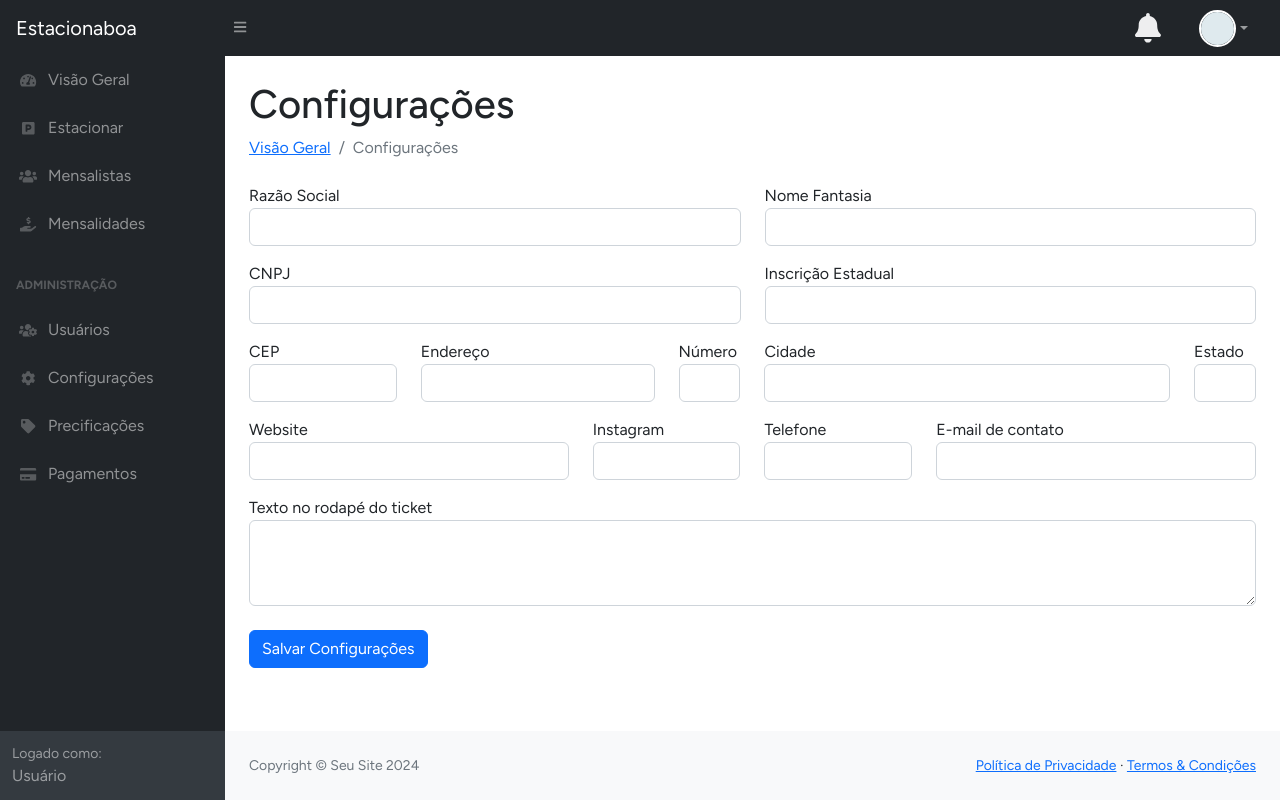
After one commit to jotahtsx/estacionaboa-codeigniter, a CodeIgniter 4 app: the page made by www/app/Views/admin/settings/edit.php in a window 1280 px wide. The commit adds this page. Run offline with PHP 8.4 and a stand-in for CodeIgniter, Linux system fonts and the light colour scheme; the template is opened without the code that fills it, so the values that code supplies are empty; some libraries are stand-ins or nearby versions.

Commit message:
Atualizando as configurações do sistema

```diff
--- a/www/app/Database/Migrations/2025-06-15-225140_CreateParkingSettingsTable.php
+++ b/www/app/Database/Migrations/2025-06-15-225140_CreateParkingSettingsTable.php
@@ -14,6 +14,11 @@ class CreateParkingSettingsTable extends Migration
                 'constraint'     => 11,
                 'unsigned'       => true,
                 'auto_increment' => true,
+            ],
+            'legal_name' => [
+                'type'           => 'VARCHAR',
+                'constraint'     => '255',
+                'null'           => false,
             ],
             'trade_name' => [
                 'type'           => 'VARCHAR',
--- a/www/app/Models/ParkingSettingModel.php
+++ b/www/app/Models/ParkingSettingModel.php
@@ -13,6 +13,7 @@ class ParkingSettingModel extends Model
     protected $useSoftDeletes   = false;
 
     protected $allowedFields    = [
+        'legal_name',
         'trade_name',
         'cnpj',
         'state_registration',
--- /dev/null
+++ b/www/app/Views/admin/settings/edit.php
@@ -0,0 +1,96 @@
+<?= $this->extend('layout/admin_template') ?>
+
+<?= $this->section('content') ?>
+
+<div class="container-fluid px-4">
+    <h1 class="mt-4">Configurações</h1>
+    <ol class="breadcrumb mb-4">
+        <li class="breadcrumb-item">
+            <a href="<?= url_to('dashboard') ?>">Visão Geral</a>
+        </li>
+        <li class="breadcrumb-item active">Configurações</li>
+    </ol>
+
+    <?php if (session()->getFlashdata('success')): ?>
+        <div class="alert alert-success"><?= session()->getFlashdata('success') ?></div>
+    <?php endif; ?>
+
+    <form action="<?= base_url('admin/configuracoes') ?>" method="post">
+        <input type="hidden" name="id" value="<?= esc($config['id']) ?>">
+
+        <div class="row mb-3">
+            <div class="col-md-6">
+                <label for="trade_name">Razão Social</label>
+                <input type="text" name="legal_name" id="legal_name" class="form-control" value="<?= esc($config['legal_name']) ?>">
+            </div>
+            <div class="col-md-6">
+                <label for="trade_name">Nome Fantasia</label>
+                <input type="text" name="trade_name" id="trade_name" class="form-control" value="<?= esc($config['trade_name']) ?>">
+            </div>
+        </div>
+
+        <div class="row mb-3">
+            <div class="col-md-6">
+                <label for="cnpj">CNPJ</label>
+                <input type="text" name="cnpj" id="cnpj" class="form-control" value="<?= esc($config['cnpj']) ?>" required>
+            </div>
+            <div class="col-md-6">
+                <label for="state_registration">Inscrição Estadual</label>
+                <input type="text" name="state_registration" id="state_registration" class="form-control" value="<?= esc($config['state_registration']) ?>" required>
+            </div>
+        </div>
+
+        <div class="row mb-3">
+            <div class="col-md-2">
+                <label for="zip_code">CEP</label>
+                <input type="text" name="zip_code" id="zip_code" class="form-control" value="<?= esc($config['zip_code']) ?>" required>
+            </div>
+            <div class="col-md-3">
+                <label for="address">Endereço</label>
+                <input type="text" name="address" id="address" class="form-control" value="<?= esc($config['address']) ?>" required>
+            </div>
+            <div class="col-md-1">
+                <label for="number">Número</label>
+                <input type="text" name="number" id="number" class="form-control" value="<?= esc($config['number']) ?>" required>
+            </div>
+            <div class="col-md-5">
+                <label for="city">Cidade</label>
+                <input type="text" name="city" id="city" class="form-control" value="<?= esc($config['city']) ?>" required>
+            </div>
+            <div class="col-md-1">
+                <label for="state">Estado</label>
+                <input type="text" name="state" id="state" class="form-control" value="<?= esc($config['state']) ?>" required maxlength="2">
+            </div>
+        </div>
+
+        <div class="row mb-3">
+            <div class="col-md-4">
+                <label for="site_url">Website</label>
+                <input type="text" name="site_url" id="site_url" class="form-control" value="<?= esc($config['site_url']) ?>">
+            </div>
+            <div class="col-md-2">
+                <label for="instagram">Instagram</label>
+                <input type="text" name="instagram" id="instagram" class="form-control" value="<?= esc($config['instagram']) ?>">
+            </div>
+            <div class="col-md-2">
+                <label for="phone_number">Telefone</label>
+                <input type="text" name="phone_number" id="phone_number" class="form-control" value="<?= esc($config['phone_number']) ?>" required>
+            </div>
+
+        <div class="col-md-4">
+            <label for="email">E-mail de contato</label>
+            <input type="email" name="email" id="email" class="form-control" value="<?= esc($config['email']) ?>" required>
+        </div>
+
+        </div>
+
+        <div class="mb-4">
+            <label for="ticket_footer_text">Texto no rodapé do ticket</label>
+            <textarea name="ticket_footer_text" id="ticket_footer_text" class="form-control" rows="3" required><?= esc($config['ticket_footer_text']) ?></textarea>
+        </div>
+
+        <button type="submit" class="btn btn-primary">Salvar Configurações</button>
+    </form>
+</div>
+
+<?= $this->endSection() ?>
--- a/www/app/Views/layout/admin_template.php
+++ b/www/app/Views/layout/admin_template.php
@@ -7,8 +7,7 @@ $titlePage   = $titlePage ?? 'Painel de Controle';
 $viewDataForPartials = [
     'active_page' => $active_page,
     'titlePage'   => $titlePage,
-    'user'        => auth()->user(), // Passa o objeto do usuário logado para as partials
-    // Adicione aqui outras variáveis que você queira que TODAS as partials tenham acesso
+    'user'        => auth()->user(),
 ];
 ?>
 <!DOCTYPE html>
--- a/www/app/Views/partials/sidebar.php
+++ b/www/app/Views/partials/sidebar.php
@@ -24,9 +24,9 @@
                     <div class="sb-nav-link-icon"><i class="fas fa-users-cog"></i></div>Usuários
                 </a>
 
-                <a class="nav-link <?php echo ($active_page == 'sistema') ? 'active' : ''; ?>" href="<?php echo base_url('admin/settings'); ?>">
+                <a class="nav-link <?php echo ($active_page == 'configuracoes') ? 'active' : ''; ?>" href="<?php echo base_url('admin/configuracoes'); ?>">
                     <div class="sb-nav-link-icon"><i class="fas fa-cog"></i></div>
-                    Sistema
+                    Configurações
                 </a>
                 <a class="nav-link" href="tables.html">
                     <div class="sb-nav-link-icon"><i class="fas fas fa-tag"></i></div>
```
Also changed, not shown: www/app/Controllers/Admin/Dashboard.php (+7 -2 lines), www/app/Controllers/Admin/ParkingSettingController.php (+7 -2 lines), www/app/Database/Seeds/DatabaseSeeder.php (added, +14 -0 lines), www/app/Database/Seeds/ParkingSettingSeeder.php (added, +36 -0 lines).
